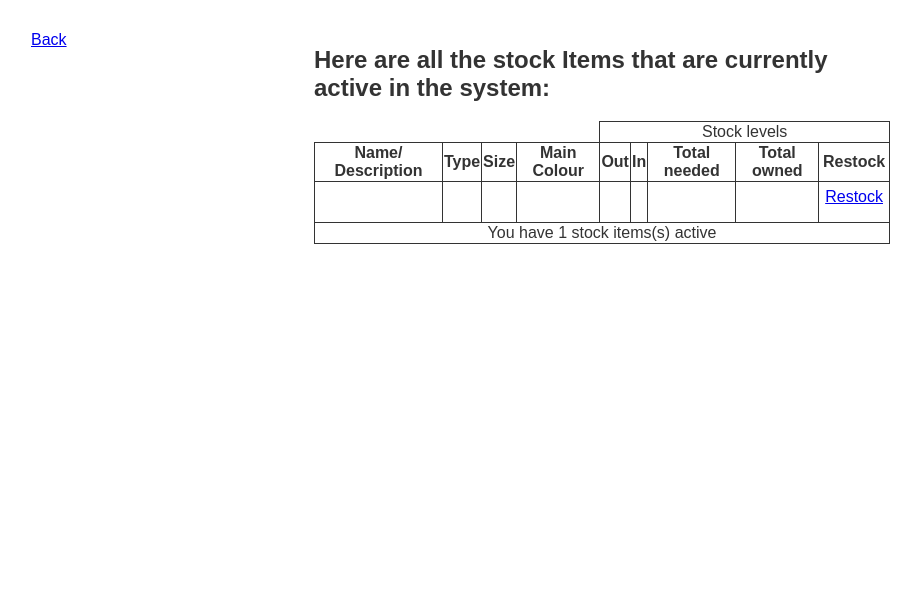
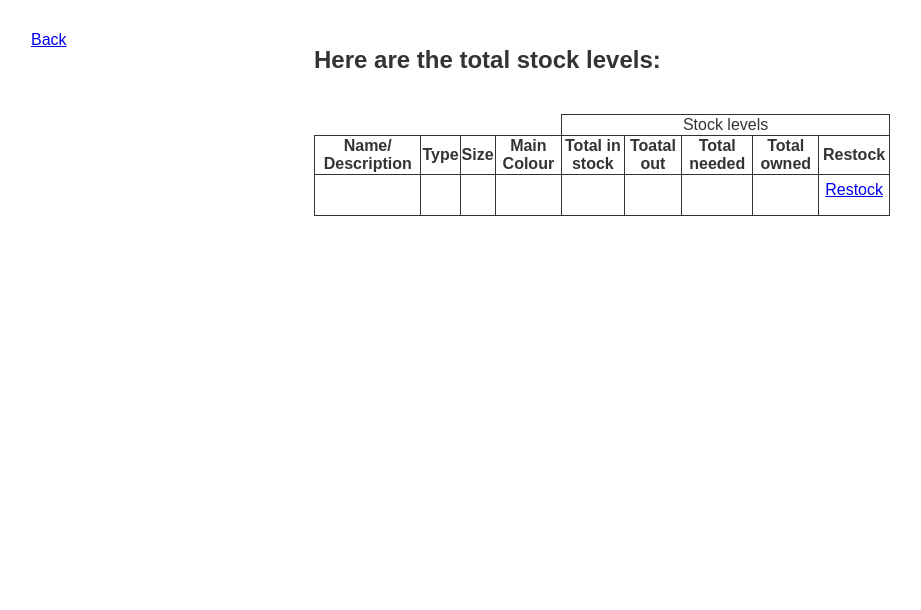
Before and after one commit to spartanSoo7/Quinnys1, a PHP site: page /stockRestockItemsView.php in a window 1280 px wide. Shown: the part 113-723 px from the top of the page, without its empty margins (38-959 px from the left). Run offline with PHP 8.4, Linux system fonts and the light colour scheme; the visitor is signed in with stand-in values (Sample User, id 1); tables that the repository leaves empty or names only in its code hold one stand-in row (values such as "Sample post").

Commit message:
iteration 1.22

```diff
--- a/home/index.php
+++ b/home/index.php
@@ -6,9 +6,11 @@
 
 <h2>Hello</br>This is the home page</h2>
 <ul>
+    <li><a href='../stockRestock/stockRestockItemsView.php'>View/ Add Stock levels</a></li>
     <li><a href='../customer/customerView.php'>View/ Add/ Edit/ Delete Customers</a></li>
+    <li><a href='../stockItems/stockItemsView.php'>View/ Add/ Edit/ Delete stock items</a></li>
     <li><a href='../stockType/stockTypeView.php'>View/ Add/ Edit/ Delete stock types</a></li>
-    <li><a href='../stockItems/stockItemsView.php'>View/ Add/ Edit/ Delete stock items</a></li>
+
 </ul>
 <?php include '../include/footer.php';?>
 
--- a/include/main.css
+++ b/include/main.css
@@ -1,5 +1,10 @@
 a{
     /*text-decoration: none;*/
+}
+
+li{
+    padding: 0.3%;
+    list-style: none;
 }
 
 header a{
@@ -65,6 +70,7 @@ main{
     margin: 0px auto;
     border-collapse: collapse;
     text-align: center;
+    margin-top: 40px;
 }
 
 .updateTable{
--- a/stockRestock/stockRestockItemsView.php
+++ b/stockRestock/stockRestockItemsView.php
@@ -10,7 +10,7 @@
 </div>
 
 <div id = "centerTitle">
-    <h2>Here are all the stock Items that are currently active in the system: </h2>
+    <h2>Here are the total stock levels: </h2>
 </div>
 
 
@@ -32,14 +32,15 @@ echo "<tr>
             <th>Type</th>
             <th>Size</th>
             <th>Main Colour</th>
-            <th>Out</th>
-            <th>In</th>
+            <th>Total in stock</th>
+            <th>Toatal out</th>
             <th>Total needed</th>
             <th>Total owned</th>
             <th>Restock</th>
       </tr>";
-$icount = 0 ;
-
+$icount = 0;
+$neededCust = 0;
+$needOwned = 0;
 while ($icount < $num)
 {
     $id = mysql_result($result,$icount,"STOCK_ID");
@@ -49,14 +50,34 @@ while ($icount < $num)
         echo "<tr>";
         echo "    <td> " .mysql_result($result,$icount,"STOCK_NAME"). "</td>";
 
+        //if shortage at all/any customer
+        $stockOut = mysql_result($result,$icount,"STOCK_OUT");
+        $stockNeeded = mysql_result($result,$icount,"STOCK_NEEDED");
+
+        //if need is lager than owned
+        $stockTotal = mysql_result($result,$icount,"STOCK_TOTAL");
 
         echo "    <td> " .mysql_result($result,$icount,"STOCK_TYPE_NAME"). "</td>";           //needs to get type name instead of ID
         echo "    <td> " .mysql_result($result,$icount,"SIZE"). "</td>";
         echo "    <td> " .mysql_result($result,$icount,"COLOUR1"). "</td>";
-        echo "    <td> " .mysql_result($result,$icount,"STOCK_OUT"). "</td>";
         echo "    <td> " .mysql_result($result,$icount,"STOCK_IN"). "</td>";
-        echo "    <td> " .mysql_result($result,$icount,"STOCK_NEEDED"). "</td>";
-        echo "    <td> " .mysql_result($result,$icount,"STOCK_TOTAL"). "</td>";
+
+        echo "    <td";
+            if($stockNeeded > $stockOut){
+                echo " style = 'background-color: #FF6666;'";
+                $neededCust++;
+            }
+        echo ">" .$stockOut. "</td>";
+
+        echo "    <td> " .$stockNeeded. "</td>";
+        echo "    <td";
+
+        if($stockNeeded > $stockTotal)
+        {
+            echo " style = 'background-color: #FF6666;'";
+            $needOwned++;
+        }
+        echo ">" .$stockTotal. "</td>";
 
         echo "    <td align='center'>
                     <a href=\"stockRestockItem.php?STOCK_ID=$id\" style ='padding-bottom: 10px; margin: 5px; display: block;'> Restock </a>
@@ -66,7 +87,14 @@ while ($icount < $num)
     }
 
 }
-echo "<tr><td colspan='9' align='center'> You have ".$icount." stock items(s) active</td> </tr>";
+if($needOwned > 0)
+{
+    echo "<tr><td colspan='9' align='center' style='padding: 5px; background-color: #FF6666;'> You have ".$needOwned." stock items(s) have a higher number needed than total stock</td> </tr>";
+}
+if($neededCust > 0)
+{
+    echo "<tr><td colspan='9' align='center' style='padding: 5px; background-color: #FF6666;'> You have ".$neededCust." stock items(s) have a higher number needed than at the customer</td> </tr>";
+}
 
 echo "</table>";
 
```
Also changed, not shown: customer/customerView.php (+8 -3 lines), stockRestock/stockRestocked.php (+6 -5 lines).
